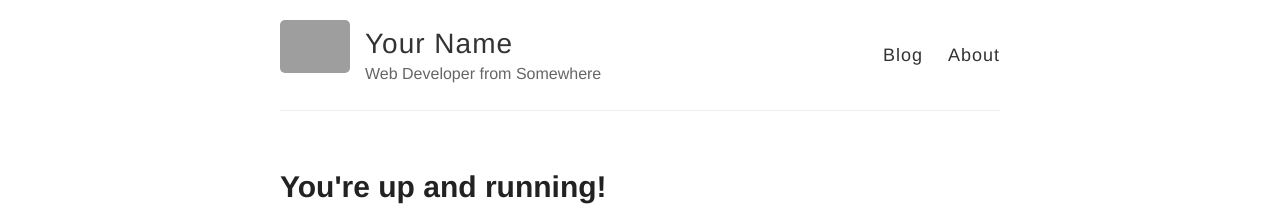
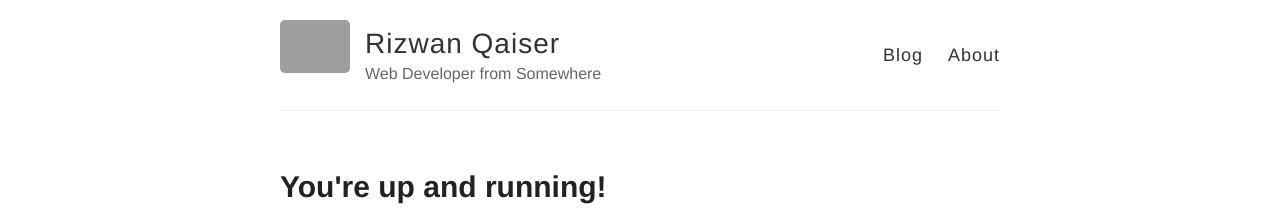
Before and after one commit to masterxyth/masterxyth.github.io, a Jekyll site: the page built from index.html, in a window 1280 px wide. Shown: the top 222 px of the page. Built offline with Jekyll 4.4.1, drawn with Linux system fonts in a browser that asks for light colours; grey boxes are pictures that could not be loaded.

Commit message:
Added my name to config.yml

```diff
--- a/_config.yml
+++ b/_config.yml
@@ -3,7 +3,7 @@
 #
 
 # Name of your site (displayed in the header)
-name: Your Name
+name: Rizwan Qaiser
 
 # Short bio or description (displayed in the header)
 description: Web Developer from Somewhere
```
